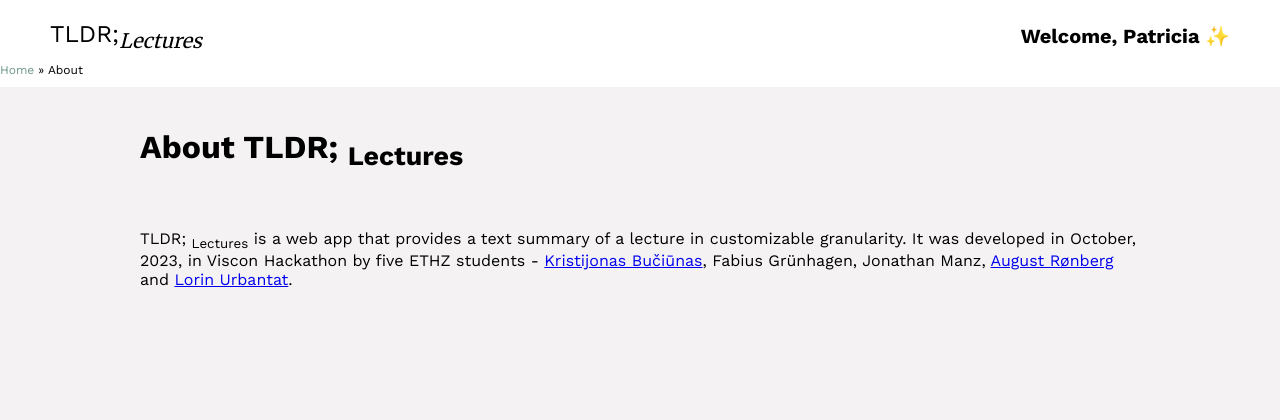
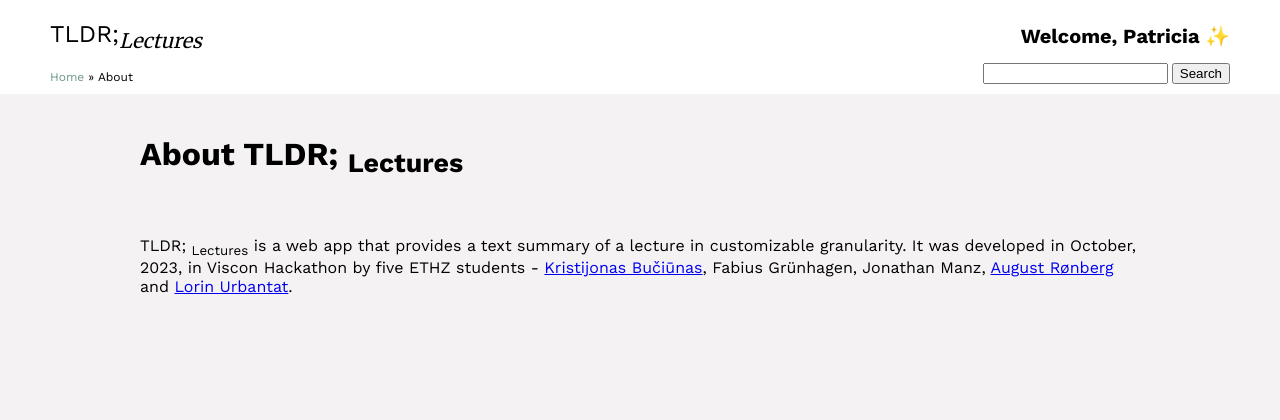
Before and after one commit to Hygster/ETH-Hackathon-Lecture-Summarizer, a Django app: page /about in a window 1280 px wide. Shown: the top 420 px of the page. Run offline with Django 4.2, Linux system fonts and the light colour scheme.

Commit message:
Lecker Links

```diff
--- a/TLDRserver/TLDR/templates/styles/summary.css
+++ b/TLDRserver/TLDR/templates/styles/summary.css
@@ -74,6 +74,9 @@
 .topic-wrapper .summary p {
     max-width: 600px;
 }
+.topic-wrapper .summary ul {
+    max-width: 600px;
+}
 
 .topic-wrapper .bulletpoint-list {
     list-style: square;
--- a/TLDRserver/TLDR/templates/views/about.html
+++ b/TLDRserver/TLDR/templates/views/about.html
@@ -20,9 +20,17 @@
         <div class="welcome-text">Welcome, Patricia ✨</div>
       </div>
     </div>
-    <nav class="breadcrumbs">
-        <div class="breadcrumbs-text"><a href="/">Home</a> » About </div>
-    </nav>
+    <div class="second-row">
+      <nav class="breadcrumbs">
+        <div class="breadcrumbs-text"><a href="/" class="link">Home</a> » About</div>
+      </nav>
+      <div>
+        <form method="get" class="search-form" action="/search">
+          <input type="text" name="query" value="{{ query }}" class="search-input">
+          <button class=".button" type="submit">Search</button>
+      </form>
+      </div>
+    </div>
   </header>
   <main class="main">
     <div class="content">
--- a/TLDRserver/TLDR/templates/views/video.html
+++ b/TLDRserver/TLDR/templates/views/video.html
@@ -50,7 +50,7 @@
                     {% endfor %}
                   </div>
                   <div class="text-wrapper-2">
-                    <a href="{{ video.0.source_url }}">ETH Videoportal</a>
+                    <a href="{{ video.0.source_url }}" class="link">ETH Videoportal</a>
                   </div>
                 </div>
               </div>
```
